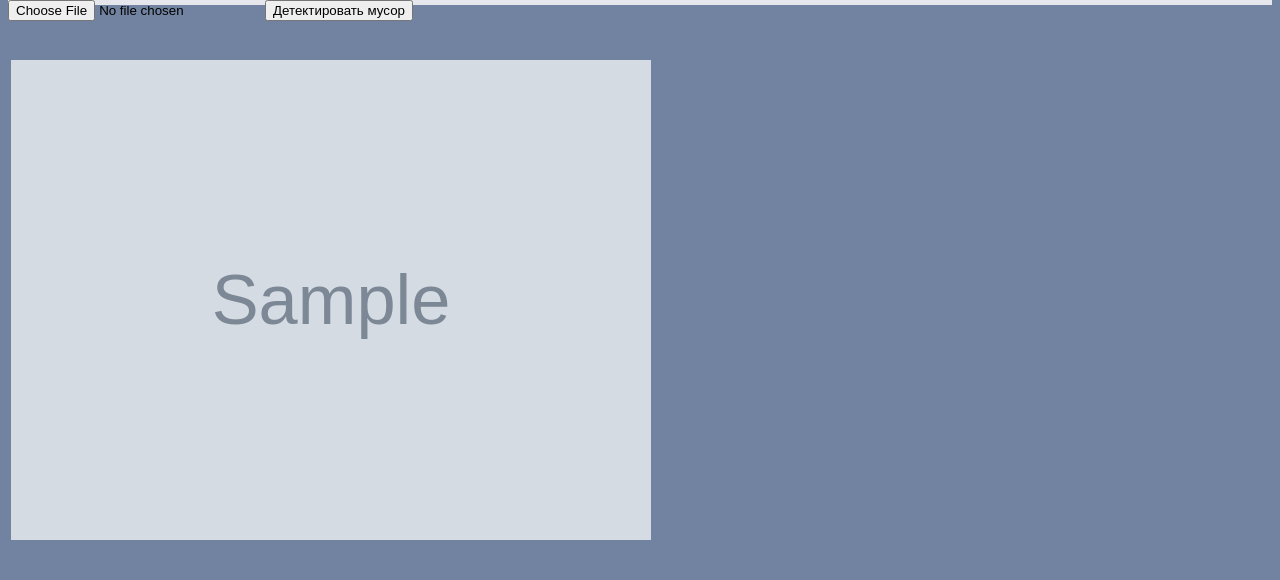
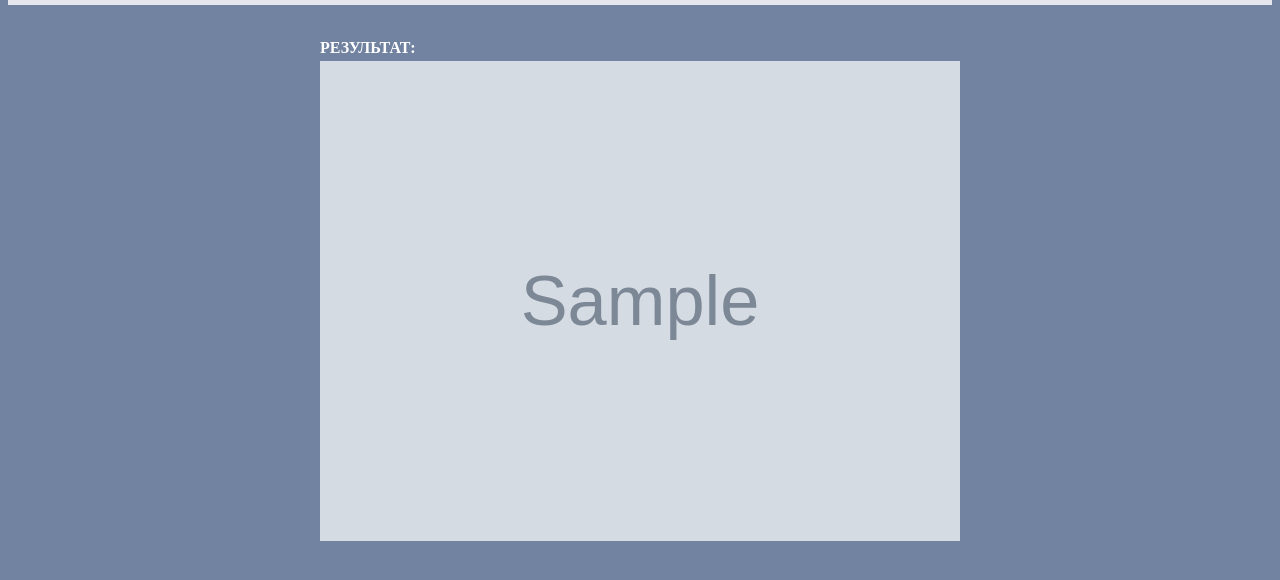
Before and after one commit to brut0/dls-object-detection-project, a Django app: template web/templates/model.html in a window 1280 px wide. Shown: the part 98-678 px from the top of the page. Run offline with Django 4.2, Linux system fonts and the light colour scheme; tables that the repository leaves empty hold one stand-in row (values such as "Sample post"); the template is opened without the code that fills it: values that come from a table or form of the project are taken from there, most other values are stand-ins (such as "Sample title", 1, 10 or a date in 2020); grey boxes marked "Sample" are stand-in pictures; parts of the project's set-up code (start-up, migrations or seed data) failed here and were passed over.

Commit message:
Minor changes of model.html

```diff
--- a/web/templates/model.html
+++ b/web/templates/model.html
@@ -4,6 +4,9 @@
 
 {% block content %}
 
+<br>
+
+{% if not image %}
 <div class="row">
     <div id="buttonzone">
         <form method="post" enctype="multipart/form-data">
@@ -13,12 +16,18 @@
         </form>
     </div>
 </div>
+{% endif %}
 
-<br><br>
+<br>
 
 {% if image %}
-<div style="width:50%;">
+<div style="width:100%;">
     <table align=center>
+        <thead>
+            <tr>
+                <th colspan="1" align=left style="color: white;">РЕЗУЛЬТАТ:</th>
+            </tr>
+        </thead>
         <tr>
             <td>
                 <img src="{{ image }}" alt="Image with predictions" width="640">
```
